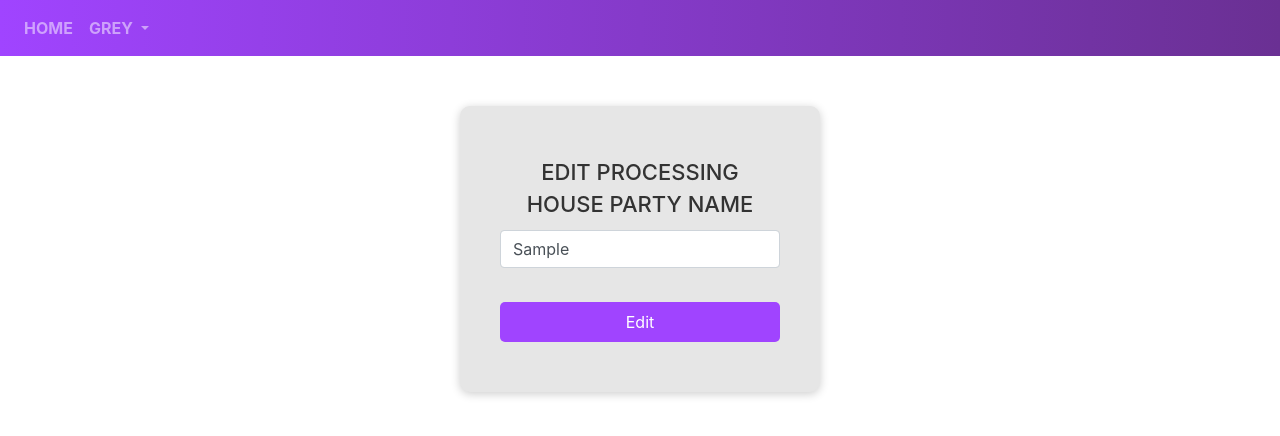
After one commit to apatawari/InventoryManagement, a Django app: page /editparty/1 in a window 1280 px wide. The commit adds this page. Shown: the top 436 px of the page. Run offline with Django 3.2, Linux system fonts and the light colour scheme; tables that the repository leaves empty hold one stand-in row (values such as "Sample post"); some libraries are stand-ins or nearby versions.

Commit message:
party master edit delete buttons

```diff
--- a/inventoryManagement/inventoryapp/urls.py
+++ b/inventoryManagement/inventoryapp/urls.py
@@ -46,4 +46,8 @@ urlpatterns = [
     path('back2',views.back2checking,name="back2checking"),
     path('back/<str:state>',views.back,name="back"),
 
+    path('deleteparty/<int:id>',views.deleteProcessingParty,name="deleteprocessingparty"),
+    path('editparty/<int:id>',views.renderEditParty,name="rendereditparty"),
+    path('editprocessingparty/<int:id>',views.editProcessingParty,name="editprocessingparty"),
+
 ]
--- a/inventoryManagement/inventoryapp/views.py
+++ b/inventoryManagement/inventoryapp/views.py
@@ -458,6 +458,22 @@ def saveParty(request):
         messages.success(request,"Processing Party added successfully")
     return redirect('/addparty')
 
+def deleteProcessingParty(request,id):
+    ProcessingPartyName.objects.filter(id=id).delete()
+    messages.success(request,"Processing House Party deleted")
+    return redirect('/addparty')
+
+def renderEditParty(request,id):
+    party=get_object_or_404(ProcessingPartyName,id=id)
+    return render(request,'editparty.html',{'id':id,'name':party.processing_party})
+
+def editProcessingParty(request,id):
+    party=get_object_or_404(ProcessingPartyName,id=id)
+    party.processing_party = request.POST.get("edit-party")
+    party.save()
+    messages.success(request,"Processing House Party edited")
+    return redirect('/addparty')
+
 #processing-----
 def showProcessing(request):
     records_list=Record.objects.filter(state="In Process")
--- a/inventoryManagement/templates/addparty.html
+++ b/inventoryManagement/templates/addparty.html
@@ -25,6 +25,8 @@
 
             <th scope="col">Sr-no</th>
             <th scope="col">Processing House Party name</th>
+            <th>-</th>
+            <th>-</th>
 
 
 
@@ -37,6 +39,8 @@
 
             <td scope="row">{{ forloop.counter }}</td>
             <td>{{p.processing_party}}</td>
+            <td><a class ="anchor-button float-right" href="{% url 'rendereditparty' p.id %}">Edit</a></td>
+            <td><a class ="anchor-button float-right" href="{% url 'deleteprocessingparty' p.id %}">Delete</a></td>
 
 
           </tr>
--- a/inventoryManagement/templates/checkingapprove.html
+++ b/inventoryManagement/templates/checkingapprove.html
@@ -72,7 +72,7 @@
         <div class="form-row">
             <div class="form-group col-md-4">
                 <label for="thanrecieved">Than Checked</label>
-                <input type="number" class="form-control" id="thanrecieved" placeholder="Than Checked" value=0 name="than_recieved" required>
+                <input type="number" class="form-control" id="thanrecieved" placeholder="0" name="than_recieved" required>
             </div>
             <div class="form-group col-md-4">
                 <label for="checkingdate">Checking Date</label>
--- /dev/null
+++ b/inventoryManagement/templates/editparty.html
@@ -0,0 +1,30 @@
+{% extends 'nav.html' %}
+
+{% block title%} Add Quality {% endblock %}
+{% block content%}
+{% load widget_tweaks %}
+{% load my_tags %}
+      <!-- Add Party Start-->
+      <form method="POST" action="{% url 'editprocessingparty' id %}" class="md-form upload-file" enctype="multipart/form-data">
+        {% csrf_token %}
+        <div class="upload-header">
+            <h1>Edit Processing House Party name</h1>
+        </div>
+        <div class="upload-container">
+            <input type="text" class="form-control" id="addparty" placeholder="Processing House Party name" value="{{name}}" name="edit-party" required>
+
+            <br>
+
+            <button class="upload-btn btn-primary" type="submit">Edit</button>
+        </div>
+      </form>
+
+
+
+
+
+      <!-- Add Party End -->
+
+
+
+{% endblock %}
--- a/inventoryManagement/templates/godownapprove.html
+++ b/inventoryManagement/templates/godownapprove.html
@@ -72,7 +72,7 @@
         <div class="form-row">
             <div class="form-group col-md-4">
                 <label for="balerecieved">Bale Recieved</label>
-                <input type="number" class="form-control" id="balerecieved" placeholder="Bale Recieved" value="{{record.bale_recieved}}" name="bale_recieved" required>
+                <input type="number" class="form-control" id="balerecieved" placeholder="0" name="bale_recieved" required>
             </div>
             <div class="form-group col-md-4">
                 <label for="recievingdate">Recieving Date</label>
--- a/inventoryManagement/templates/processingapprove.html
+++ b/inventoryManagement/templates/processingapprove.html
@@ -170,7 +170,7 @@
         <div class="form-row">
             <div class="form-group col-md-4">
                 <label for="thaninprocess">Than in process</label>
-                <input type="number" class="form-control" id="thanrecieved" placeholder="Than in process" value=0 name="than_to_process" required>
+                <input type="number" class="form-control" id="thanrecieved" placeholder="0" name="than_to_process" required>
             </div>
             <div class="form-group col-md-4">
                 <label for="senttoprocessingdate">Sending Date</label>
--- a/inventoryManagement/templates/readyapprove.html
+++ b/inventoryManagement/templates/readyapprove.html
@@ -169,8 +169,8 @@
         </div>
         <div class="form-row">
             <div class="form-group col-md-4">
-                <label for="thanreadytoprint">Than ready to print</label>
-                <input type="number" class="form-control" id="thanreadytoprint" placeholder="Than ready to print" value=0 name="than_ready" required>
+                <label for="thanreadytoprint">Processed Grey</label>
+                <input type="number" class="form-control" id="thanreadytoprint" placeholder="0" name="than_ready" required>
             </div>
             <div class="form-group col-md-4">
                 <label for="processingdate">Processing Date</label>
```
